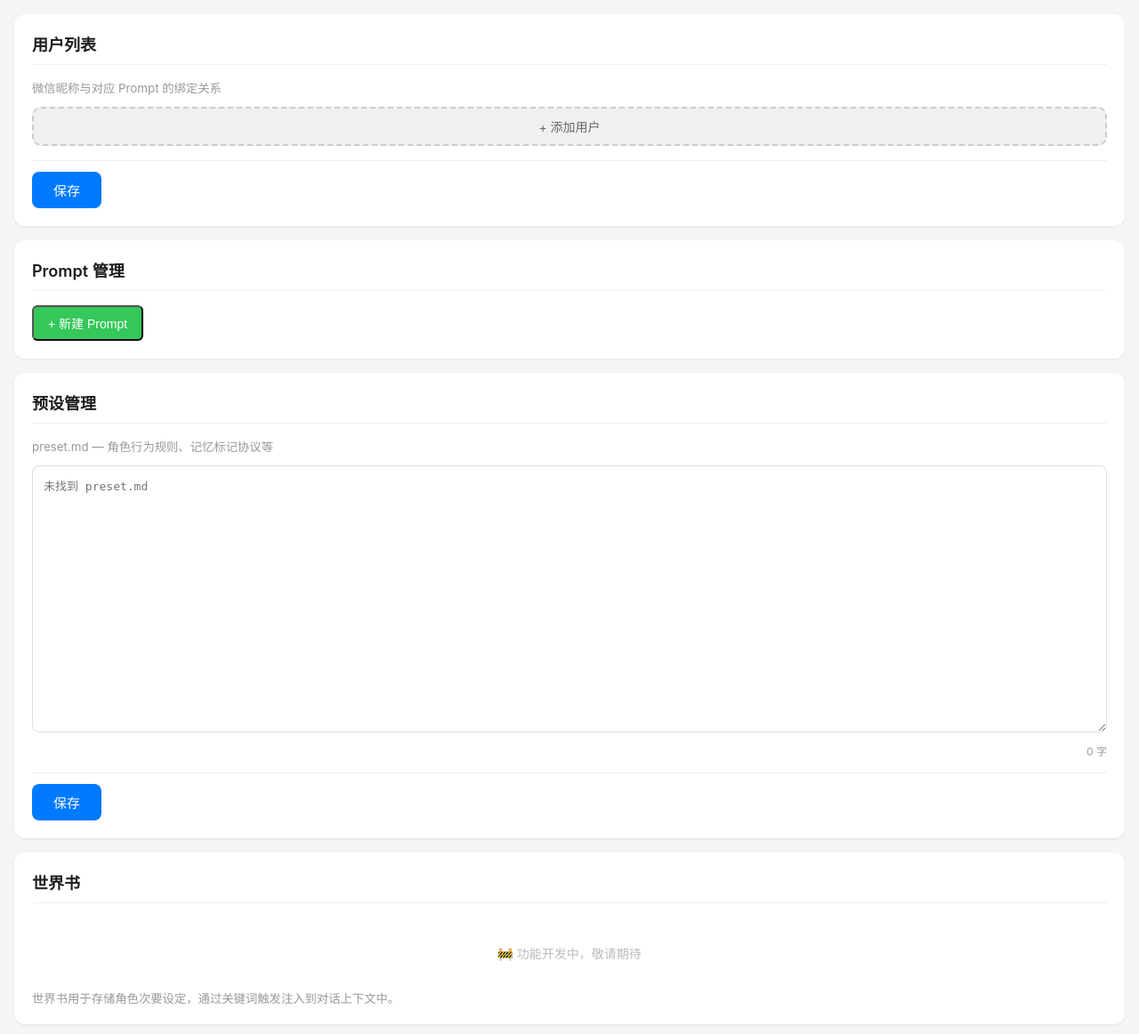
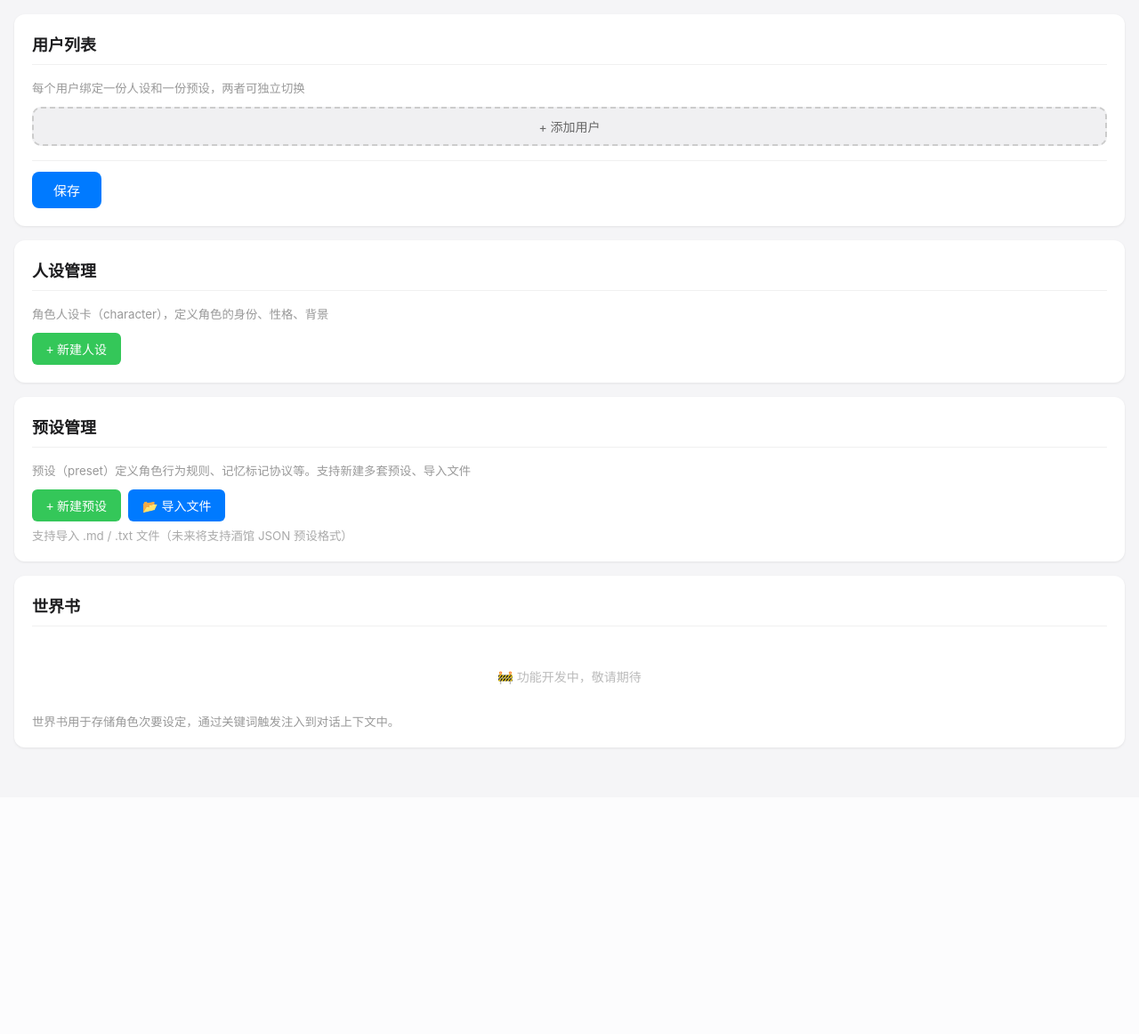
Before and after one commit to yumiao083-w/yumiao083-w.github.io, a Flask app: template yuan/templates/panel_chat.html in a window 1280 px wide. Shown: the part 50-1212 px from the top of the page at 89% size. After the commit the page ends 892 px from the top, so only its background shows below. Run offline with Flask 3, Linux system fonts and the light colour scheme; the template is opened without the code that fills it, so the values that code supplies are empty.

Commit message:
feat: 聊天配置重写 - 用户列表绑人设+预设/人设管理/预设管理+导入

```diff
--- a/yuan/templates/panel_chat.html
+++ b/yuan/templates/panel_chat.html
@@ -14,8 +14,7 @@
         .section-card h2 { font-size: 18px; font-weight: 600; margin-bottom: 16px; padding-bottom: 10px; border-bottom: 1px solid #f0f0f0; }
         .field { margin-bottom: 14px; }
         .field label { display: block; font-size: 13px; font-weight: 500; color: #666; margin-bottom: 4px; }
-        .field input[type="text"], .field select, .field textarea {
-            width: 100%; padding: 10px 12px; border: 1px solid #ddd; border-radius: 8px; font-size: 15px; background: #fafafa; }
+        .field input[type="text"], .field select, .field textarea { width: 100%; padding: 10px 12px; border: 1px solid #ddd; border-radius: 8px; font-size: 15px; background: #fafafa; }
         .field input:focus, .field select:focus, .field textarea:focus { outline: none; border-color: #007aff; background: white; }
         .field small { display: block; font-size: 12px; color: #999; margin-top: 4px; }
         .save-bar { display: flex; align-items: center; gap: 12px; margin-top: 16px; padding-top: 12px; border-top: 1px solid #f0f0f0; }
@@ -27,24 +26,22 @@
         .toggle.on { background: #34c759; }
         .toggle .knob { position: absolute; top: 2px; left: 2px; width: 22px; height: 22px; background: white; border-radius: 50%; transition: left 0.2s; box-shadow: 0 1px 3px rgba(0,0,0,0.2); }
         .toggle.on .knob { left: 20px; }
-
-        /* 用户列表条目 */
-        .user-entry { display: flex; gap: 8px; align-items: center; padding: 10px; background: #f8f8fa; border-radius: 8px; margin-bottom: 6px; flex-wrap: wrap; }
-        .user-entry input { flex: 1; min-width: 100px; padding: 8px; border: 1px solid #ddd; border-radius: 6px; font-size: 14px; }
-        .user-entry select { flex: 1; min-width: 120px; padding: 8px; border: 1px solid #ddd; border-radius: 6px; font-size: 14px; }
+        /* 用户列表 */
+        .user-entry { background: #f8f8fa; border: 1px solid #e8e8ea; border-radius: 10px; padding: 14px; margin-bottom: 8px; }
+        .user-entry .entry-row { display: flex; gap: 8px; align-items: center; margin-bottom: 8px; flex-wrap: wrap; }
+        .user-entry .entry-row:last-child { margin-bottom: 0; }
+        .user-entry input[type="text"] { flex: 1; min-width: 100px; padding: 8px; border: 1px solid #ddd; border-radius: 6px; font-size: 14px; background: white; }
+        .user-entry select { flex: 1; min-width: 120px; padding: 8px; border: 1px solid #ddd; border-radius: 6px; font-size: 14px; background: white; }
         .user-entry .del-btn { background: #ff3b30; color: white; border: none; padding: 6px 12px; border-radius: 6px; font-size: 12px; cursor: pointer; }
         .add-btn { width: 100%; padding: 10px; background: #f0f0f2; border: 2px dashed #ccc; border-radius: 10px; font-size: 14px; color: #666; cursor: pointer; text-align: center; margin-top: 8px; }
         .add-btn:hover { border-color: #007aff; color: #007aff; }
-
-        /* Prompt 文件列表 */
-        .prompt-item { display: flex; justify-content: space-between; align-items: center; padding: 12px; background: #f8f8fa; border-radius: 8px; margin-bottom: 6px; }
-        .prompt-item .name { font-size: 15px; font-weight: 500; }
-        .prompt-item .actions { display: flex; gap: 6px; }
-        .prompt-item .actions button { border: none; padding: 5px 12px; border-radius: 6px; font-size: 12px; cursor: pointer; }
+        /* 文件列表 */
+        .file-item { display: flex; justify-content: space-between; align-items: center; padding: 12px; background: #f8f8fa; border-radius: 8px; margin-bottom: 6px; }
+        .file-item .name { font-size: 15px; font-weight: 500; }
+        .file-item .actions { display: flex; gap: 6px; }
+        .file-item .actions button { border: none; padding: 5px 12px; border-radius: 6px; font-size: 12px; cursor: pointer; }
         .btn-edit { background: #007aff; color: white; }
         .btn-del { background: #ff3b30; color: white; }
-        .btn-new { background: #34c759; color: white; }
-
         /* 编辑器 */
         .editor-area { display: none; margin-top: 12px; }
         .editor-area.show { display: block; }
@@ -64,22 +61,32 @@
 <!-- ===== 1. 用户列表 ===== -->
 <div class="section-card">
     <h2>用户列表</h2>
-    <small style="color: #999; display: block; margin-bottom: 12px;">微信昵称与对应 Prompt 的绑定关系</small>
+    <small style="color: #999; display: block; margin-bottom: 12px;">每个用户绑定一份人设和一份预设，两者可独立切换</small>
 
     <div id="user-list">
         {% for item in config.LISTEN_LIST %}
         <div class="user-entry">
+            <div class="entry-row">
                 <input type="text" value="{{ item[0] }}" placeholder="微信昵称" data-field="nick">
-            <select data-field="prompt">
-                <option value="">-- 选择Prompt --</option>
+                <label style="font-size: 12px; white-space: nowrap; display: flex; align-items: center; gap: 4px;">
+                    <input type="checkbox" data-field="auto" {% if item|length >= 3 and item[2] %}checked{% elif item|length < 3 %}checked{% endif %}> 主动消息
+                </label>
+                <button class="del-btn" onclick="this.closest('.user-entry').remove()">删除</button>
+            </div>
+            <div class="entry-row">
+                <select data-field="character">
+                    <option value="">-- 人设 --</option>
                     {% for file in prompt_files %}
                     <option value="{{ file }}" {% if item[1] == file %}selected{% endif %}>{{ file }}</option>
                     {% endfor %}
                 </select>
-            <label style="font-size: 12px; white-space: nowrap; display: flex; align-items: center; gap: 4px;">
-                <input type="checkbox" data-field="auto" {% if item|length >= 3 and item[2] %}checked{% elif item|length < 3 %}checked{% endif %}> 主动消息
-            </label>
-            <button class="del-btn" onclick="this.parentElement.remove()">删除</button>
+                <select data-field="preset">
+                    <option value="">-- 预设 --</option>
+                    {% for file in prompt_files %}
+                    <option value="{{ file }}" {% if item|length >= 4 and item[3] == file %}selected{% endif %}>{{ file }}</option>
+                    {% endfor %}
+                </select>
+            </div>
         </div>
         {% endfor %}
     </div>
@@ -91,51 +98,52 @@
     </div>
 </div>
 
-<!-- ===== 2. Prompt 管理 ===== -->
+<!-- ===== 2. 人设管理 ===== -->
 <div class="section-card">
-    <h2>Prompt 管理</h2>
+    <h2>人设管理</h2>
+    <small style="color: #999; display: block; margin-bottom: 12px;">角色人设卡（character），定义角色的身份、性格、背景</small>
 
-    <div id="prompt-list">
+    <div id="character-list">
         {% for file in prompt_files %}
-        <div class="prompt-item" data-file="{{ file }}.md">
+        <div class="file-item" data-file="{{ file }}.md">
             <span class="name">{{ file }}</span>
             <div class="actions">
-                <button class="btn-edit" onclick="editPrompt('{{ file }}.md')">编辑</button>
-                <button class="btn-del" onclick="deletePrompt('{{ file }}.md')">删除</button>
+                <button class="btn-edit" onclick="openEditor('character', '{{ file }}.md')">编辑</button>
+                <button class="btn-del" onclick="deleteFile('{{ file }}.md')">删除</button>
             </div>
         </div>
         {% endfor %}
     </div>
 
-    <div style="margin-top: 10px; display: flex; gap: 8px;">
-        <button class="btn-new" style="padding: 8px 16px; border-radius: 6px; font-size: 14px; cursor: pointer;" onclick="showNewPrompt()">+ 新建 Prompt</button>
+    <div style="margin-top: 10px;">
+        <button style="background: #34c759; color: white; border: none; padding: 8px 16px; border-radius: 6px; font-size: 14px; cursor: pointer;" onclick="showNewEditor('character')">+ 新建人设</button>
     </div>
 
-    <!-- 新建区域 -->
-    <div class="editor-area" id="new-prompt-area">
+    <!-- 新建 -->
+    <div class="editor-area" id="character-new-area">
         <div class="field">
             <label>文件名（不含 .md）</label>
-            <input type="text" id="new-prompt-name" placeholder="例：角色名">
+            <input type="text" id="character-new-name" placeholder="例：角色名">
         </div>
-        <textarea id="new-prompt-content" placeholder="在此输入 Prompt 内容..."></textarea>
+        <textarea id="character-new-content" placeholder="在此输入人设内容..." oninput="updateWc('character-new')"></textarea>
         <div class="editor-bar">
-            <button style="background: #34c759; color: white;" onclick="createPrompt()">创建</button>
-            <button style="background: #8e8e93; color: white;" onclick="hideNewPrompt()">取消</button>
-            <span class="word-count" id="new-wc">0 字</span>
+            <button style="background: #34c759; color: white;" onclick="createFile('character')">创建</button>
+            <button style="background: #8e8e93; color: white;" onclick="hideEditor('character-new')">取消</button>
+            <span class="word-count" id="character-new-wc">0 字</span>
         </div>
     </div>
 
-    <!-- 编辑区域 -->
-    <div class="editor-area" id="edit-prompt-area">
+    <!-- 编辑 -->
+    <div class="editor-area" id="character-edit-area">
         <div class="field">
             <label>文件名</label>
-            <input type="text" id="edit-prompt-name">
+            <input type="text" id="character-edit-name">
         </div>
-        <textarea id="edit-prompt-content"></textarea>
+        <textarea id="character-edit-content" oninput="updateWc('character-edit')"></textarea>
         <div class="editor-bar">
-            <button style="background: #007aff; color: white;" onclick="savePrompt()">保存</button>
-            <button style="background: #8e8e93; color: white;" onclick="hideEditPrompt()">取消</button>
-            <span class="word-count" id="edit-wc">0 字</span>
+            <button style="background: #007aff; color: white;" onclick="saveFile('character')">保存</button>
+            <button style="background: #8e8e93; color: white;" onclick="hideEditor('character-edit')">取消</button>
+            <span class="word-count" id="character-edit-wc">0 字</span>
         </div>
     </div>
 </div>
@@ -143,16 +151,55 @@
 <!-- ===== 3. 预设管理 ===== -->
 <div class="section-card">
     <h2>预设管理</h2>
-    <small style="color: #999; display: block; margin-bottom: 12px;">preset.md — 角色行为规则、记忆标记协议等</small>
+    <small style="color: #999; display: block; margin-bottom: 12px;">预设（preset）定义角色行为规则、记忆标记协议等。支持新建多套预设、导入文件</small>
 
-    <textarea id="preset-content" style="width: 100%; height: 300px; font-family: monospace; font-size: 13px; padding: 12px; border: 1px solid #ddd; border-radius: 8px; resize: vertical;" placeholder="加载中..."></textarea>
-    <div class="editor-bar" style="margin-top: 8px;">
-        <span class="word-count" id="preset-wc">0 字</span>
+    <div id="preset-list">
+        {% for file in prompt_files %}
+        <div class="file-item" data-file="{{ file }}.md">
+            <span class="name">{{ file }}</span>
+            <div class="actions">
+                <button class="btn-edit" onclick="openEditor('preset', '{{ file }}.md')">编辑</button>
+                <button class="btn-del" onclick="deleteFile('{{ file }}.md')">删除</button>
+            </div>
+        </div>
+        {% endfor %}
     </div>
 
-    <div class="save-bar">
-        <button class="save-btn" onclick="savePreset()">保存</button>
-        <span class="save-status" id="preset-status"></span>
+    <div style="margin-top: 10px; display: flex; gap: 8px; flex-wrap: wrap;">
+        <button style="background: #34c759; color: white; border: none; padding: 8px 16px; border-radius: 6px; font-size: 14px; cursor: pointer;" onclick="showNewEditor('preset')">+ 新建预设</button>
+        <label style="background: #007aff; color: white; border: none; padding: 8px 16px; border-radius: 6px; font-size: 14px; cursor: pointer; display: inline-block;">
+            📂 导入文件
+            <input type="file" accept=".md,.txt,.json" style="display: none;" onchange="importPreset(this)">
+        </label>
+    </div>
+    <small style="color: #aaa; margin-top: 6px; display: block;">支持导入 .md / .txt 文件（未来将支持酒馆 JSON 预设格式）</small>
+
+    <!-- 新建 -->
+    <div class="editor-area" id="preset-new-area">
+        <div class="field">
+            <label>文件名（不含 .md）</label>
+            <input type="text" id="preset-new-name" placeholder="例：preset_v2">
+        </div>
+        <textarea id="preset-new-content" placeholder="在此输入预设内容..." oninput="updateWc('preset-new')"></textarea>
+        <div class="editor-bar">
+            <button style="background: #34c759; color: white;" onclick="createFile('preset')">创建</button>
+            <button style="background: #8e8e93; color: white;" onclick="hideEditor('preset-new')">取消</button>
+            <span class="word-count" id="preset-new-wc">0 字</span>
+        </div>
+    </div>
+
+    <!-- 编辑 -->
+    <div class="editor-area" id="preset-edit-area">
+        <div class="field">
+            <label>文件名</label>
+            <input type="text" id="preset-edit-name">
+        </div>
+        <textarea id="preset-edit-content" oninput="updateWc('preset-edit')"></textarea>
+        <div class="editor-bar">
+            <button style="background: #007aff; color: white;" onclick="saveFile('preset')">保存</button>
+            <button style="background: #8e8e93; color: white;" onclick="hideEditor('preset-edit')">取消</button>
+            <span class="word-count" id="preset-edit-wc">0 字</span>
+        </div>
     </div>
 </div>
 
@@ -164,23 +211,52 @@
 </div>
 
 <script>
+// ===== 通用工具 =====
+function saveFields(fields, statusId) {
+    const s = document.getElementById(statusId);
+    s.textContent = '保存中...'; s.style.color = '#999';
+    fetch('/api/save_section', { method: 'POST', headers: {'Content-Type': 'application/json'}, body: JSON.stringify({ fields }) })
+    .then(r => { if (!r.ok) return r.text().then(t => { throw new Error(t.substring(0,80)); }); return r.json(); })
+    .then(d => {
+        if (d.error) { s.textContent = '❌ ' + d.error; s.style.color = '#ff3b30'; }
+        else { s.textContent = '✅ 已保存'; s.style.color = '#34c759'; setTimeout(() => s.textContent = '', 3000); }
+    })
+    .catch(e => { s.textContent = '❌ ' + e.message; s.style.color = '#ff3b30'; });
+}
+
+function updateWc(prefix) {
+    const ta = document.getElementById(prefix + '-content');
+    const wc = document.getElementById(prefix + '-wc');
+    if (ta && wc) wc.textContent = ta.value.length + ' 字';
+}
+
 // ===== 用户列表 =====
 function addUser() {
     const list = document.getElementById('user-list');
     const div = document.createElement('div');
     div.className = 'user-entry';
     div.innerHTML = `
+        <div class="entry-row">
             <input type="text" placeholder="微信昵称" data-field="nick">
-        <select data-field="prompt">
-            <option value="">-- 选择Prompt --</option>
+            <label style="font-size: 12px; white-space: nowrap; display: flex; align-items: center; gap: 4px;">
+                <input type="checkbox" data-field="auto" checked> 主动消息
+            </label>
+            <button class="del-btn" onclick="this.closest('.user-entry').remove()">删除</button>
+        </div>
+        <div class="entry-row">
+            <select data-field="character">
+                <option value="">-- 人设 --</option>
                 {% for file in prompt_files %}
                 <option value="{{ file }}">{{ file }}</option>
                 {% endfor %}
             </select>
-        <label style="font-size: 12px; white-space: nowrap; display: flex; align-items: center; gap: 4px;">
-            <input type="checkbox" data-field="auto" checked> 主动消息
-        </label>
-        <button class="del-btn" onclick="this.parentElement.remove()">删除</button>
+            <select data-field="preset">
+                <option value="">-- 预设 --</option>
+                {% for file in prompt_files %}
+                <option value="{{ file }}">{{ file }}</option>
+                {% endfor %}
+            </select>
+        </div>
     `;
     list.appendChild(div);
 }
@@ -190,62 +266,54 @@ function saveUsers() {
     const listenList = [];
     entries.forEach(e => {
         const nick = e.querySelector('[data-field="nick"]').value.trim();
-        const prompt = e.querySelector('[data-field="prompt"]').value;
+        const character = e.querySelector('[data-field="character"]').value;
         const auto = e.querySelector('[data-field="auto"]').checked;
-        if (nick && prompt) listenList.push([nick, prompt, auto]);
+        const preset = e.querySelector('[data-field="preset"]')?.value || '';
+        if (nick && character) listenList.push([nick, character, auto, preset]);
     });
-
-    const s = document.getElementById('user-status');
-    s.textContent = '保存中...'; s.style.color = '#999';
-
-    fetch('/api/save_section', {
-        method: 'POST', headers: {'Content-Type': 'application/json'},
-        body: JSON.stringify({ fields: { LISTEN_LIST: listenList } })
-    })
-    .then(r => r.json())
-    .then(d => {
-        if (d.error) { s.textContent = '❌ ' + d.error; s.style.color = '#ff3b30'; }
-        else { s.textContent = '✅ 已保存'; s.style.color = '#34c759'; setTimeout(() => s.textContent = '', 3000); }
-    })
-    .catch(e => { s.textContent = '❌ ' + e.message; s.style.color = '#ff3b30'; });
+    saveFields({ LISTEN_LIST: listenList }, 'user-status');
 }
 
-// ===== Prompt 管理 =====
-let editingFile = '';
+// ===== 文件管理（人设 & 预设共用） =====
+let editingFile = {};  // { character: 'xxx.md', preset: 'yyy.md' }
 
-function showNewPrompt() {
-    document.getElementById('new-prompt-area').classList.add('show');
-    document.getElementById('edit-prompt-area').classList.remove('show');
+function showNewEditor(area) {
+    document.getElementById(area + '-new-area').classList.add('show');
+    document.getElementById(area + '-edit-area').classList.remove('show');
+    document.getElementById(area + '-new-name').value = '';
+    document.getElementById(area + '-new-content').value = '';
+    updateWc(area + '-new');
 }
-function hideNewPrompt() { document.getElementById('new-prompt-area').classList.remove('show'); }
 
-function editPrompt(filename) {
-    editingFile = filename;
-    document.getElementById('edit-prompt-area').classList.add('show');
-    document.getElementById('new-prompt-area').classList.remove('show');
+function hideEditor(areaId) {
+    document.getElementById(areaId + '-area').classList.remove('show');
+}
+
+function openEditor(area, filename) {
+    editingFile[area] = filename;
+    document.getElementById(area + '-edit-area').classList.add('show');
+    document.getElementById(area + '-new-area').classList.remove('show');
 
     fetch(`/edit_prompt/${encodeURIComponent(filename)}`)
         .then(r => r.json())
         .then(d => {
-            document.getElementById('edit-prompt-name').value = d.filename || filename;
-            document.getElementById('edit-prompt-content').value = d.content || '';
-            updateWc('edit');
+            document.getElementById(area + '-edit-name').value = d.filename || filename;
+            document.getElementById(area + '-edit-content').value = d.content || '';
+            updateWc(area + '-edit');
         })
         .catch(e => alert('加载失败: ' + e.message));
 }
 
-function hideEditPrompt() { document.getElementById('edit-prompt-area').classList.remove('show'); }
-
-function savePrompt() {
-    const filename = document.getElementById('edit-prompt-name').value.trim();
-    const content = document.getElementById('edit-prompt-content').value;
+function saveFile(area) {
+    const filename = document.getElementById(area + '-edit-name').value.trim();
+    const content = document.getElementById(area + '-edit-content').value;
     if (!filename) { alert('文件名不能为空'); return; }
 
     const formData = new FormData();
     formData.append('filename', filename);
     formData.append('content', content);
 
-    fetch(`/edit_prompt/${encodeURIComponent(editingFile)}`, { method: 'POST', body: formData })
+    fetch(`/edit_prompt/${encodeURIComponent(editingFile[area])}`, { method: 'POST', body: formData })
         .then(r => r.json())
         .then(d => {
             if (d.error) alert('保存失败: ' + d.error);
@@ -254,9 +322,9 @@ function savePrompt() {
         .catch(e => alert('保存失败: ' + e.message));
 }
 
-function createPrompt() {
-    const name = document.getElementById('new-prompt-name').value.trim();
-    const content = document.getElementById('new-prompt-content').value;
+function createFile(area) {
+    const name = document.getElementById(area + '-new-name').value.trim();
+    const content = document.getElementById(area + '-new-content').value;
     if (!name) { alert('请输入文件名'); return; }
 
     const formData = new FormData();
@@ -272,7 +340,7 @@ function createPrompt() {
         .catch(e => alert('创建失败: ' + e.message));
 }
 
-function deletePrompt(filename) {
+function deleteFile(filename) {
     if (!confirm(`确定删除 "${filename}"？`)) return;
     fetch(`/delete_prompt/${encodeURIComponent(filename)}`, { method: 'POST' })
         .then(r => r.json())
@@ -283,55 +351,47 @@ function deletePrompt(filename) {
         .catch(e => alert('删除失败: ' + e.message));
 }
 
-// 字数统计
-function updateWc(area) {
-    const ta = document.getElementById(area + '-prompt-content');
-    const wc = document.getElementById(area + '-wc');
-    if (ta && wc) wc.textContent = ta.value.length + ' 字';
+// ===== 预设导入 =====
+function importPreset(input) {
+    const file = input.files[0];
+    if (!file) return;
+
+    const reader = new FileReader();
+    reader.onload = function(e) {
+        let content = e.target.result;
+        let filename = file.name;
+
+        // JSON 格式预设（未来扩展：酒馆格式解析）
+        if (filename.endsWith('.json')) {
+            try {
+                const json = JSON.parse(content);
+                // 简单处理：如果 JSON 有 content/description 字段就提取
+                content = json.content || json.description || JSON.stringify(json, null, 2);
+                filename = filename.replace('.json', '.md');
+            } catch(e) {
+                alert('JSON 解析失败: ' + e.message);
+                return;
             }
-document.getElementById('new-prompt-content')?.addEventListener('input', () => updateWc('new'));
-document.getElementById('edit-prompt-content')?.addEventListener('input', () => updateWc('edit'));
+        }
 
-// ===== 预设管理 =====
-function loadPreset() {
-    fetch(`/edit_prompt/${encodeURIComponent('preset.md')}`)
+        // 去掉扩展名作为预设名
+        const name = filename.replace(/\.(md|txt|json)$/, '');
+
+        const formData = new FormData();
+        formData.append('filename', name + '.md');
+        formData.append('content', content);
+
+        fetch('/create_prompt', { method: 'POST', body: formData })
             .then(r => r.json())
             .then(d => {
-            document.getElementById('preset-content').value = d.content || '';
-            updatePresetWc();
+                if (d.error) alert('导入失败: ' + d.error);
+                else { alert(`✅ 已导入 "${name}"`); location.reload(); }
             })
-        .catch(() => {
-            document.getElementById('preset-content').placeholder = '未找到 preset.md';
-        });
+            .catch(e => alert('导入失败: ' + e.message));
+    };
+    reader.readAsText(file);
+    input.value = '';  // 重置 file input
 }
-
-function savePreset() {
-    const content = document.getElementById('preset-content').value;
-    const s = document.getElementById('preset-status');
-    s.textContent = '保存中...'; s.style.color = '#999';
-
-    const formData = new FormData();
-    formData.append('filename', 'preset.md');
-    formData.append('content', content);
-
-    fetch(`/edit_prompt/${encodeURIComponent('preset.md')}`, { method: 'POST', body: formData })
-        .then(r => r.json())
-        .then(d => {
-            if (d.error) { s.textContent = '❌ ' + d.error; s.style.color = '#ff3b30'; }
-            else { s.textContent = '✅ 已保存'; s.style.color = '#34c759'; setTimeout(() => s.textContent = '', 3000); }
-        })
-        .catch(e => { s.textContent = '❌ ' + e.message; s.style.color = '#ff3b30'; });
-}
-
-function updatePresetWc() {
-    const ta = document.getElementById('preset-content');
-    const wc = document.getElementById('preset-wc');
-    if (ta && wc) wc.textContent = ta.value.length + ' 字';
-}
-document.getElementById('preset-content')?.addEventListener('input', updatePresetWc);
-
-// 初始化
-loadPreset();
 </script>
 
 </body>
```
Lines whose indentation alone changed are shown as unchanged.
